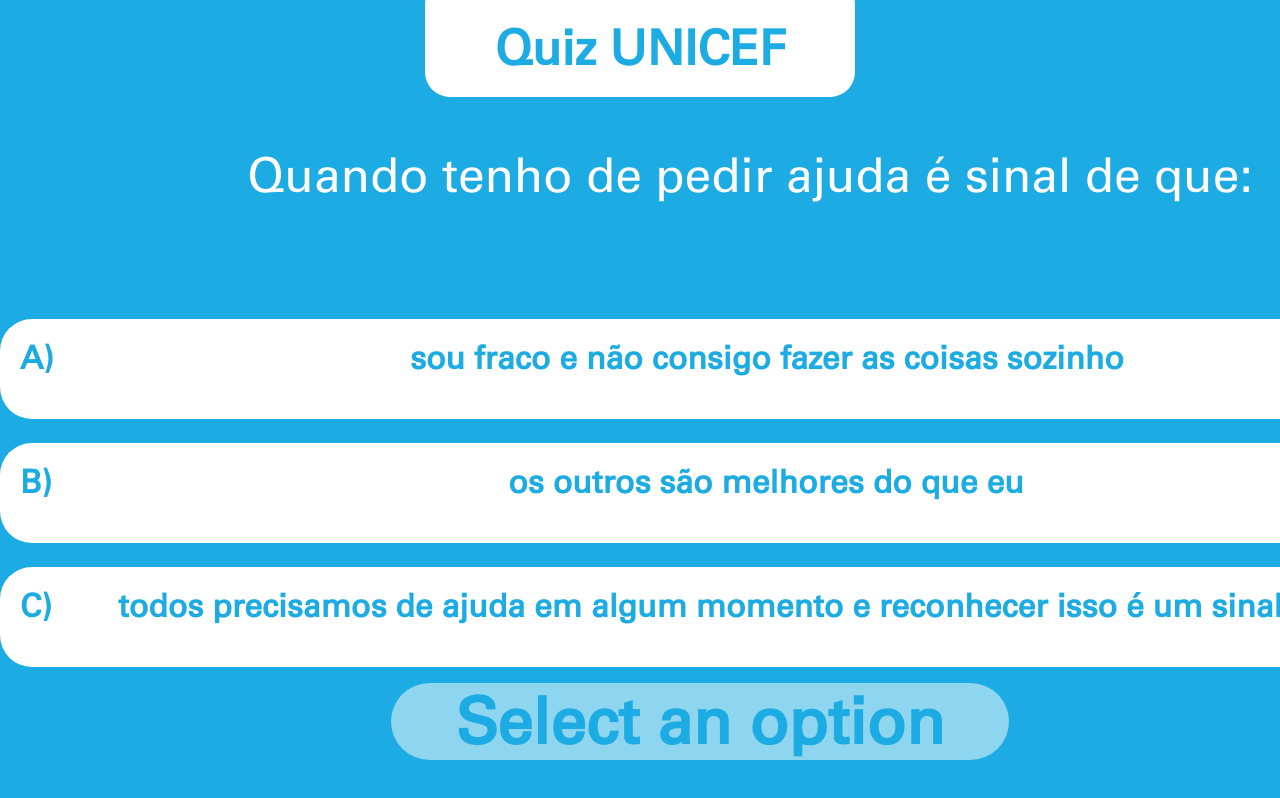
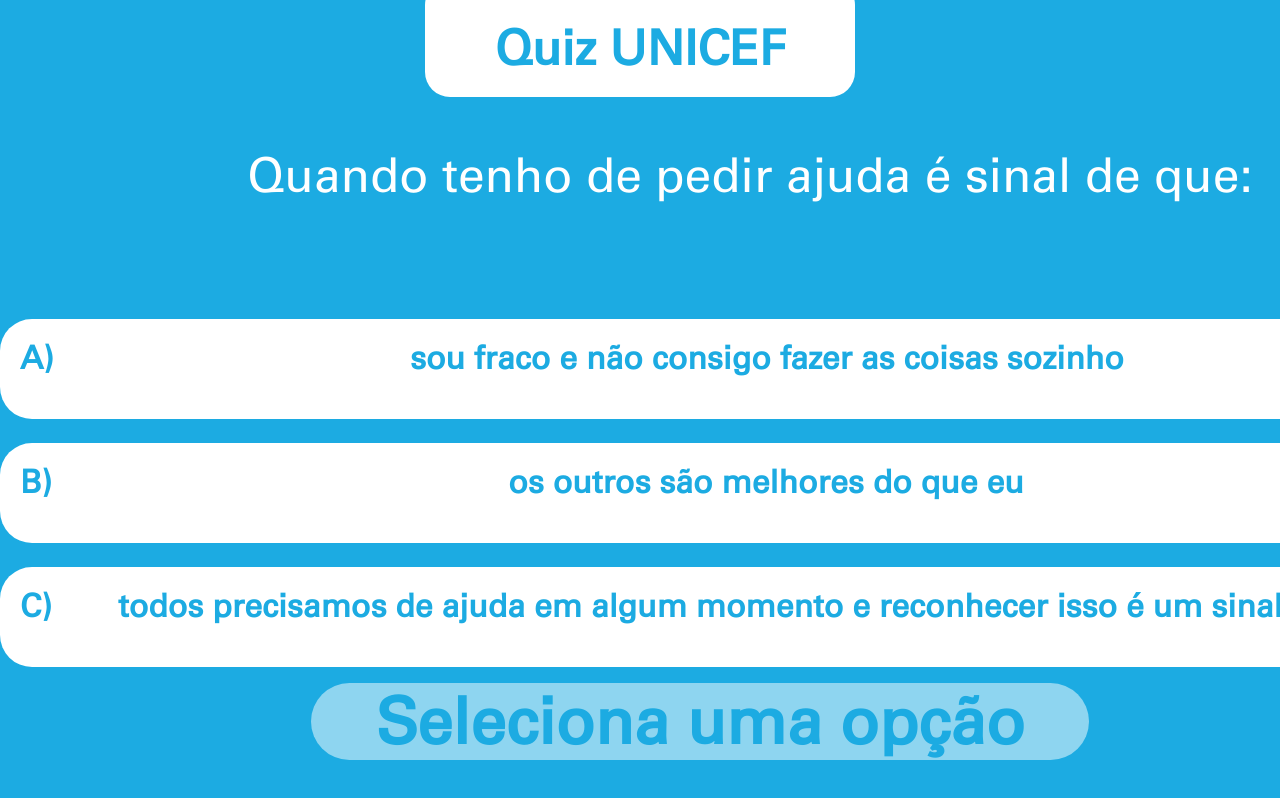
Before and after one commit to CastleAf/UNICEF-Quiz-WebApp, a Vue app: page / in a window 1280 px wide. Both pictures are taken after a click on the button "Jogar". Shown: the top 798 px of the page. Built offline with nearby package versions, Linux system fonts and the light colour scheme.

Commit message:
Project ready for deployment

```diff
--- a/src/App.vue
+++ b/src/App.vue
@@ -110,7 +110,7 @@
 
 let quizStart = ref(true)
 const quizCompleted = ref(false)
-const currentQuestion = ref(0)
+let currentQuestion = ref(0)
 const score = computed(() => {
 	let value = 0
 	questions.value.map(q => {
@@ -136,7 +136,11 @@
 		return
 	}
 
-	quizCompleted.value = true
+  // TODO: Fix restarting quiz
+  // currentQuestion = ref(0)
+	// quizStart.value = true
+  window.location.reload()
+
 }
 
 const handleClick = () => {
@@ -240,14 +244,15 @@
 				:disabled="!getCurrentQuestion.selected">
 				{{
 					getCurrentQuestion.index == questions.length - 1
-						? 'Finish'
+						? 'Terminar Quiz'
 						: getCurrentQuestion.selected == null
-							? 'Select an option'
-							: 'Next question'
+							? 'Seleciona uma opção'
+							: 'Próxima pergunta'
 				}}
 			</button>
 		</section>
 
+    <!-- TODO: Remove score if not needed -->
 		<section v-if="quizCompleted">
 			<h2>You have finished the quiz!</h2>
 			<p>Your score is {{ score }}/{{ questions.length }}</p>
```
